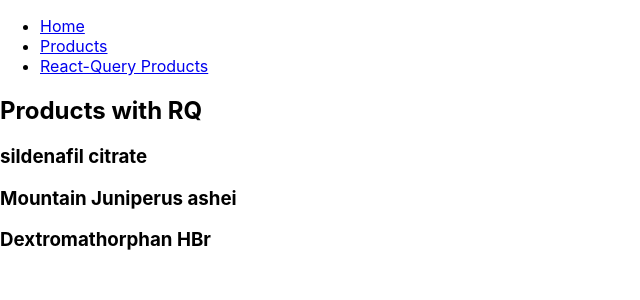
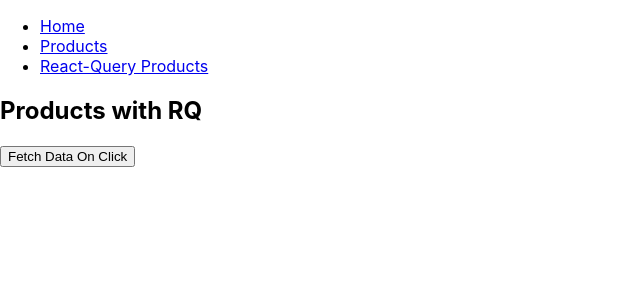
Before and after one commit to vinicius77/react-query, a React (Create React App) app: page /products in a window 1280 px wide. Shown: the top 300 px of the page, without its empty margins (0-640 px from the left). Built offline with nearby package versions, Linux system fonts and the light colour scheme; data requests are answered from the project's data file.

Commit message:
Refetching on click event

```diff
--- a/src/components/pages/Products.jsx
+++ b/src/components/pages/Products.jsx
@@ -5,24 +5,29 @@
 const fetchProducts = () => axios.get('http://localhost:4000/products');
 
 const Products = () => {
-	const { data, error, isLoading } = useQuery('products', fetchProducts, {
-		cacheTime: 3500, // default 5min
+	const { data, error, isLoading, refetch, isFetching } = useQuery('products', fetchProducts, {
+		/*cacheTime: 3500, // default 5min
 		staleTime: 30000, // default 0 sec
 		refetchOnMount: 'always', // default true
 		refetchOnWindowFocus: true, // refetch when the changes, for example
 		// Polling settings
 		refetchInterval: 60000,
-		refetchIntervalInBackground: true, // Background Refetching
+		refetchIntervalInBackground: true, // Background Refetching*/
+		// useQueryOnClick
+		enabled: false,
 	});
 
 	return (
 		<div>
 			<h2>Products with RQ</h2>
-			{isLoading && <div>Loading ...</div>}
+			{(isLoading || isFetching) && <div>Loading ...</div>}
 			{error && <div>{error.message}</div>}
 
 			{data?.data &&
 				data.data.map((product) => <h3 key={product._id.$oid}>{product.product_name}</h3>)}
+			<button onClick={() => refetch()} disabled={isFetching}>
+				Fetch Data On Click
+			</button>
 		</div>
 	);
 };
```
